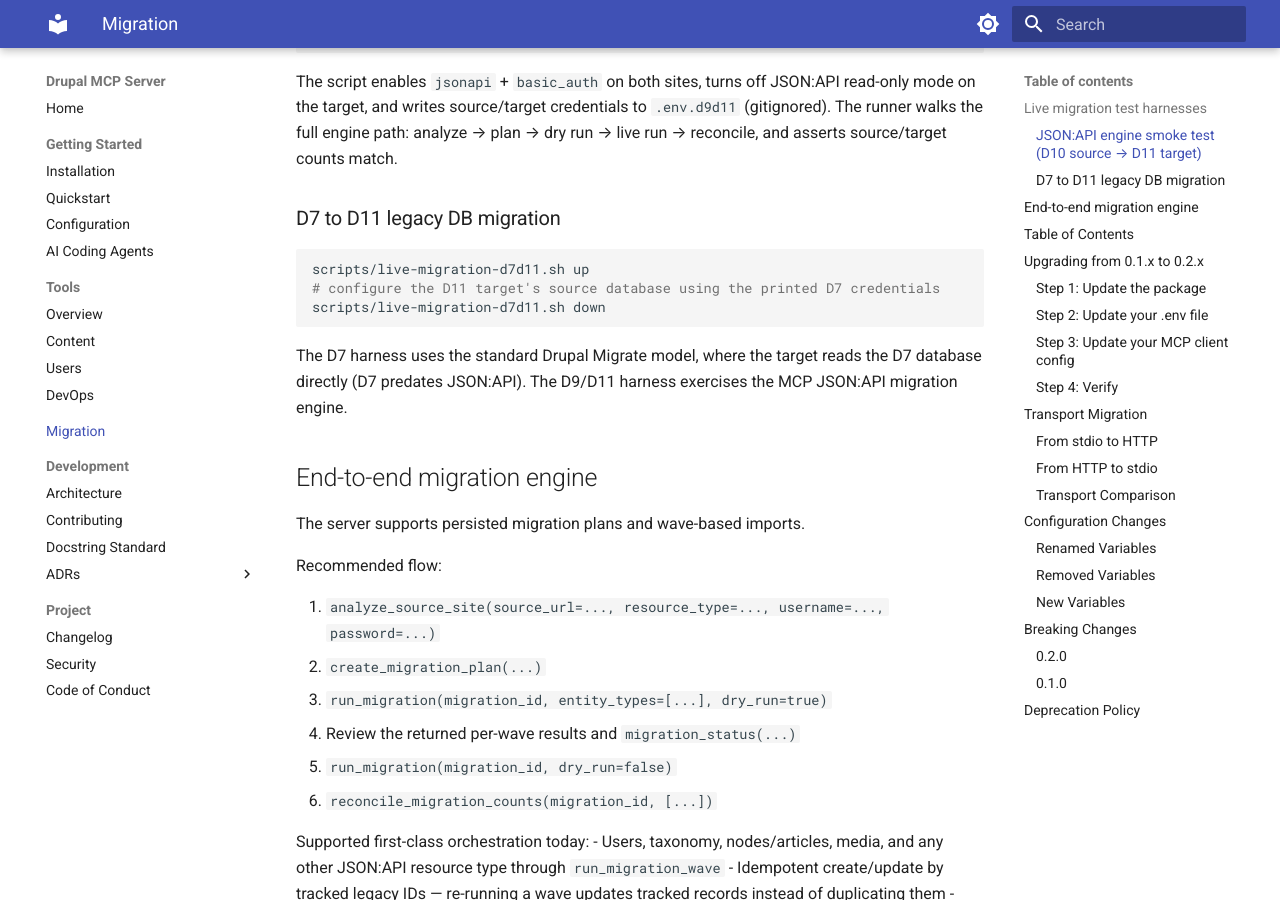
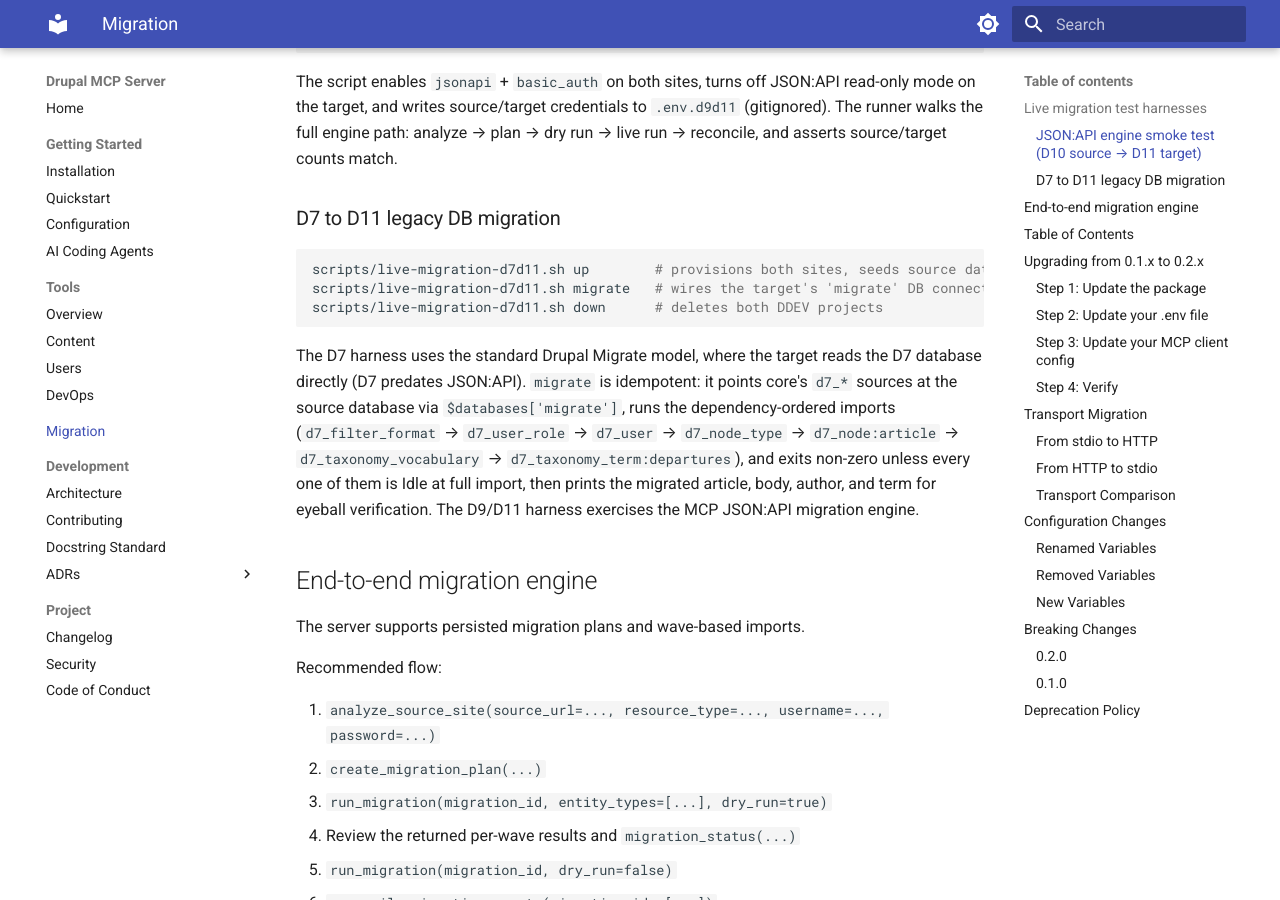
Before and after one commit to vloganathane/drupal-mcp-server, an MkDocs documentation site: the page built from docs/migration.md, in a window 1280 px wide and 900 px high, scrolled down 385 px. Built offline with MkDocs 1.6.1 and Material for MkDocs 9.7.7, drawn with Linux system fonts in a browser that asks for light colours.

Commit message:
Add a one-command migrate action to the D7 harness
The connection wiring, import order, and verification lived only in
session notes; encode them as 'live-migration-d7d11.sh migrate': write
settings.local.php with the 'migrate' database connection core's d7_*
sources default to, uncomment settings.php's local include portably,
run the dependency-ordered imports, and fail unless every migration is
Idle at full import before printing the migrated rows.

Verified live: article + author remapped to legacy_editor, body content
and format, vocabulary and term, all seven migrations at 100% with only
benign D7 permission warnings on d7_user_role.

````diff
--- a/docs/migration.md
+++ b/docs/migration.md
@@ -15,12 +15,12 @@
 
 ### D7 to D11 legacy DB migration
 ```bash
-scripts/live-migration-d7d11.sh up
-# configure the D11 target's source database using the printed D7 credentials
-scripts/live-migration-d7d11.sh down
+scripts/live-migration-d7d11.sh up        # provisions both sites, seeds source data, writes .env.d7d11
+scripts/live-migration-d7d11.sh migrate   # wires the target's 'migrate' DB connection, imports, verifies
+scripts/live-migration-d7d11.sh down      # deletes both DDEV projects
 ```
 
-The D7 harness uses the standard Drupal Migrate model, where the target reads the D7 database directly (D7 predates JSON:API). The D9/D11 harness exercises the MCP JSON:API migration engine.
+The D7 harness uses the standard Drupal Migrate model, where the target reads the D7 database directly (D7 predates JSON:API). `migrate` is idempotent: it points core's `d7_*` sources at the source database via `$databases['migrate']`, runs the dependency-ordered imports (`d7_filter_format` → `d7_user_role` → `d7_user` → `d7_node_type` → `d7_node:article` → `d7_taxonomy_vocabulary` → `d7_taxonomy_term:departures`), and exits non-zero unless every one of them is Idle at full import, then prints the migrated article, body, author, and term for eyeball verification. The D9/D11 harness exercises the MCP JSON:API migration engine.
 
 ## End-to-end migration engine
 
````
Also changed, not shown: 1 other file.
